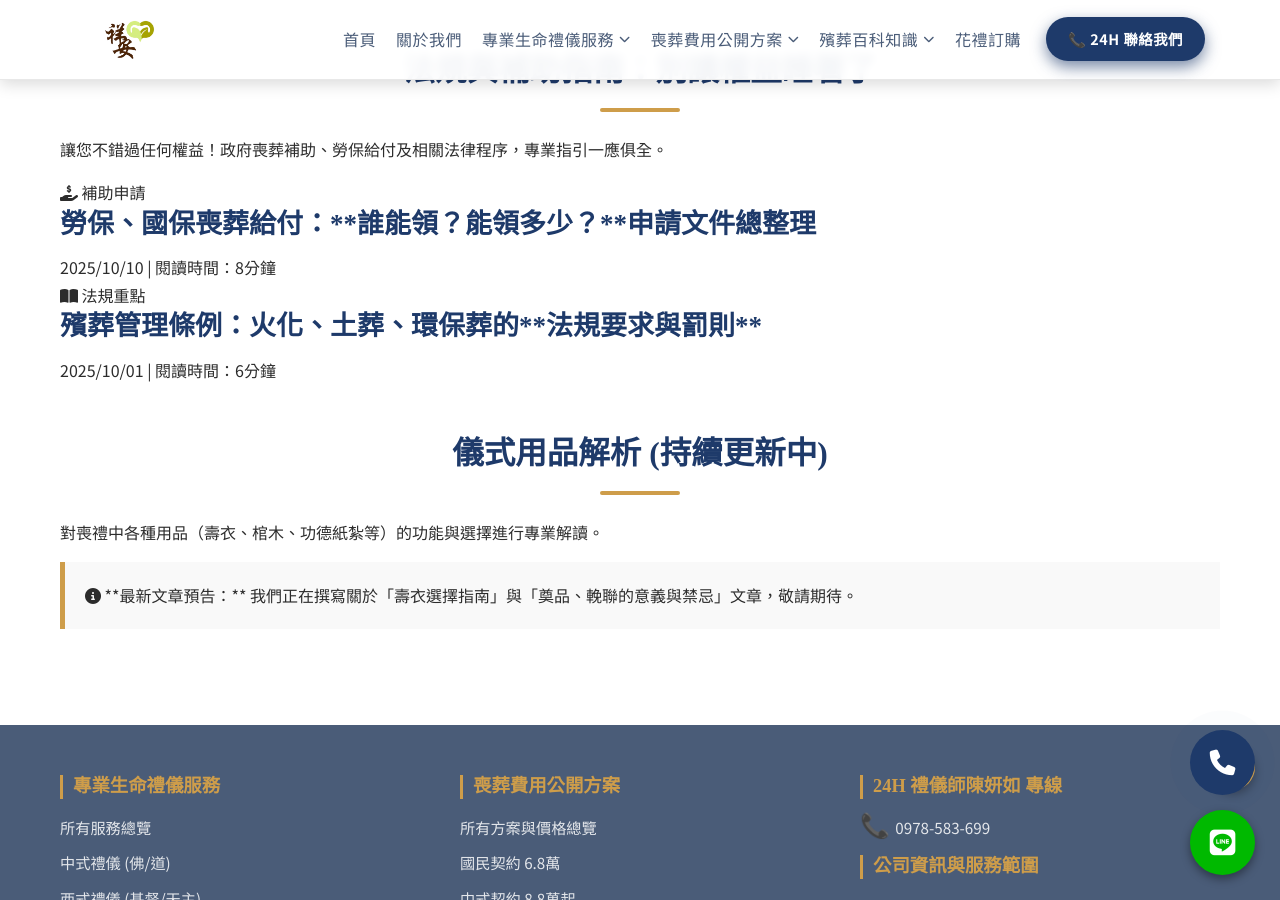
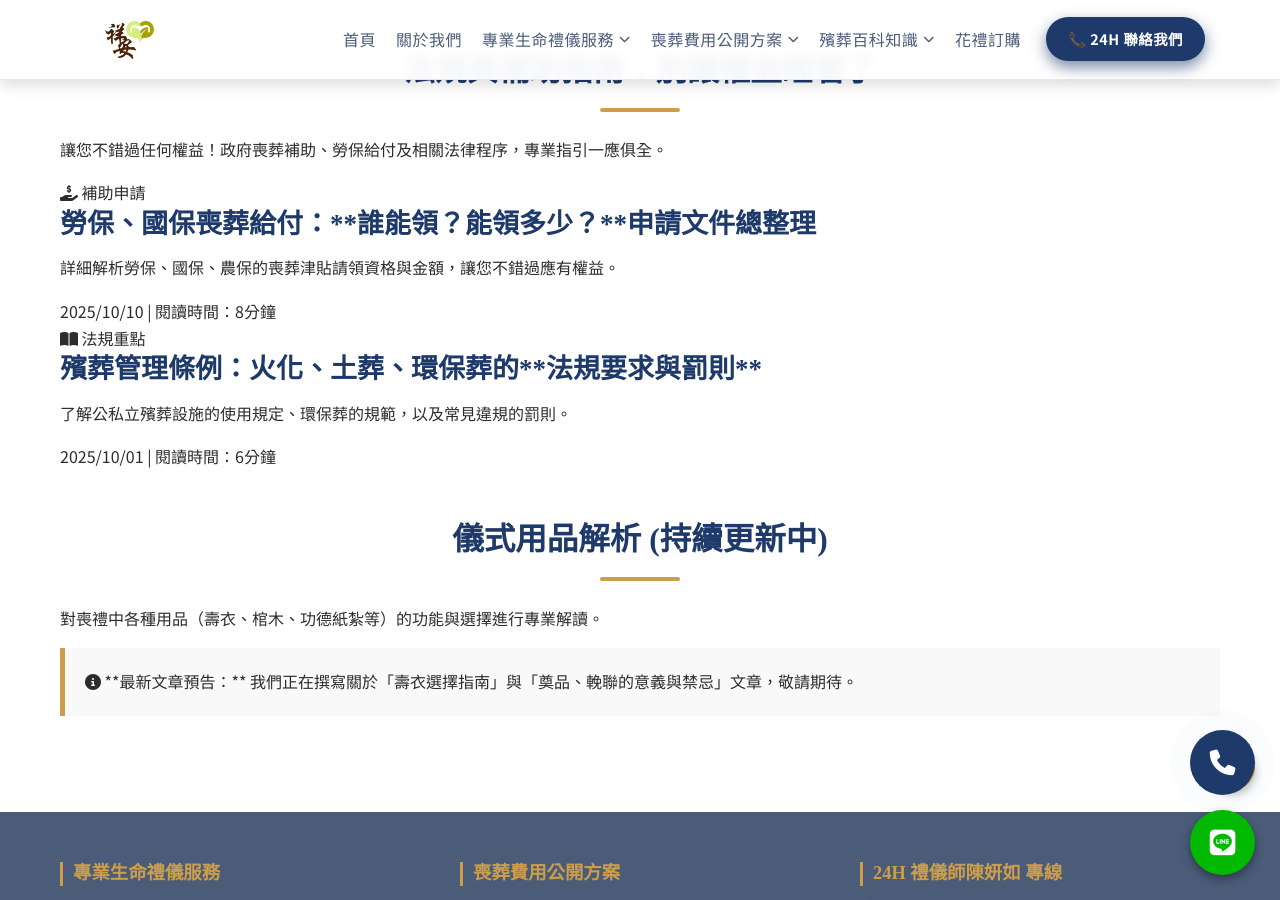
Before and after one commit to Shiangan/Shiangan, a Jekyll site: the page blog.html, which Jekyll copies as it is, in a window 1280 px wide and 900 px high, scrolled down 3791 px. Built offline with Jekyll 4.4.1, drawn with Linux system fonts in a browser that asks for light colours; some web fonts are replaced; some of the changed lines change nothing that is shown.

Commit message:
Update blog.html

```diff
--- a/blog.html
+++ b/blog.html
@@ -31,6 +31,9 @@
       }]
     }
     </script>
+    <style>
+        html { scroll-behavior: smooth; }
+    </style>
 </head>
 <body class="js-loading">
    <header class="main-header" role="banner">
@@ -124,19 +127,13 @@
                         <h4>熱門主題標籤 <i class="fas fa-tags" style="color: #e67e22;"></i></h4>
                         <div class="tag-group">
                             <a href="#first-step" class="blog-tag" title="查看所有臨終/初終處理相關文章">#大體接運</a>
-
                             <a href="#law-guide" class="blog-tag" title="查看喪葬補助金相關資訊">#喪葬補助</a>
-
                             <a href="#faq-process" class="blog-tag" title="查看做七、功德等儀式流程">#做七流程</a>
-
                             <a href="#faq-process" class="blog-tag" title="查看訃聞撰寫教學">#訃聞寫法</a>
-
                             <a href="#law-guide" class="blog-tag" title="查看殯葬管理條例與法規">#殯葬法規</a>
-
                             <a href="#law-guide" class="blog-tag" title="查看環保葬相關資訊">#環保葬</a>
                         </div>
                     </div>
-
 
                     <div class="sidebar-block article-toc">
                         <h4>文章快速導航</h4>
@@ -156,7 +153,7 @@
                     <div class="article-grid">
                         <article class="blog-card" itemscope itemtype="https://schema.org/Article">
                             <div class="card-image-wrap">
-                                <a href="article-hospital-death.html" aria-label="閱讀文章：在醫院過世，家屬必須處理的 5 個關鍵步驟">
+                                <a href="article-hospital-death.html" aria-label="閱讀文章：醫院過世後續處理的 5 個關鍵步驟">
                                     <img class="lazy" data-src="images/blog-first-step-1.jpg" alt="醫院往生後續流程圖與專業禮儀師" loading="lazy" itemprop="image">
                                 </a>
                             </div>
@@ -172,7 +169,7 @@
 
                         <article class="blog-card" itemscope itemtype="https://schema.org/Article">
                             <div class="card-image-wrap">
-                                <a href="article-home-death.html" aria-label="閱讀文章：在家中過世如何處理？報驗與相驗流程全解析">
+                                <a href="article-home-death.html" aria-label="閱讀文章：在家中過世報驗與相驗流程全解析">
                                     <img class="lazy" data-src="images/blog-first-step-2.jpg" alt="在家中往生報驗流程照片" loading="lazy" itemprop="image">
                                 </a>
                             </div>
@@ -193,7 +190,7 @@
                     <div class="article-grid">
                         <article class="blog-card" itemscope itemtype="https://schema.org/Article">
                             <div class="card-image-wrap">
-                                <a href="article-days-process.html" aria-label="閱讀文章：現代喪禮該辦幾天？天數、儀式與費用的影響解析">
+                                <a href="article-days-process.html" aria-label="閱讀文章：現代喪禮天數、儀式與費用的影響解析">
                                     <img class="lazy" data-src="images/blog-process-1.jpg" alt="現代治喪流程天數差異圖示" loading="lazy" itemprop="image">
                                 </a>
                             </div>
@@ -209,7 +206,7 @@
 
                         <article class="blog-card" itemscope itemtype="https://schema.org/Article">
                             <div class="card-image-wrap">
-                                <a href="article-taboo.html" aria-label="閱讀文章：守喪期間該注意什麼？十大常見禁忌與現代解讀">
+                                <a href="article-taboo.html" aria-label="閱讀文章：守喪期間十大常見禁忌與現代解讀">
                                     <img class="lazy" data-src="images/blog-process-2.jpg" alt="守靈期間家屬照片" loading="lazy" itemprop="image">
                                 </a>
                             </div>
@@ -232,6 +229,7 @@
                             <div class="card-body">
                                 <span class="article-tag primary-tag"><i class="fas fa-hand-holding-usd"></i> 補助申請</span>
                                 <h3 itemprop="headline"><a href="article-labor-insurance.html" itemprop="url">勞保、國保喪葬給付：**誰能領？能領多少？**申請文件總整理</a></h3>
+                                <p itemprop="description" style="margin-top: 5px;">詳細解析勞保、國保、農保的喪葬津貼請領資格與金額，讓您不錯過應有權益。</p>
                                 <div class="article-meta">
                                     <span itemprop="datePublished" content="2025-10-10">2025/10/10</span> | 閱讀時間：8分鐘
                                 </div>
@@ -242,6 +240,7 @@
                             <div class="card-body">
                                 <span class="article-tag secondary-tag"><i class="fas fa-book-open"></i> 法規重點</span>
                                 <h3 itemprop="headline"><a href="article-burial-law.html" itemprop="url">殯葬管理條例：火化、土葬、環保葬的**法規要求與罰則**</a></h3>
+                                <p itemprop="description" style="margin-top: 5px;">了解公私立殯葬設施的使用規定、環保葬的規範，以及常見違規的罰則。</p>
                                 <div class="article-meta">
                                     <span itemprop="datePublished" content="2025-10-01">2025/10/01</span> | 閱讀時間：6分鐘
                                 </div>
```
Lines whose indentation alone changed are shown as unchanged.
